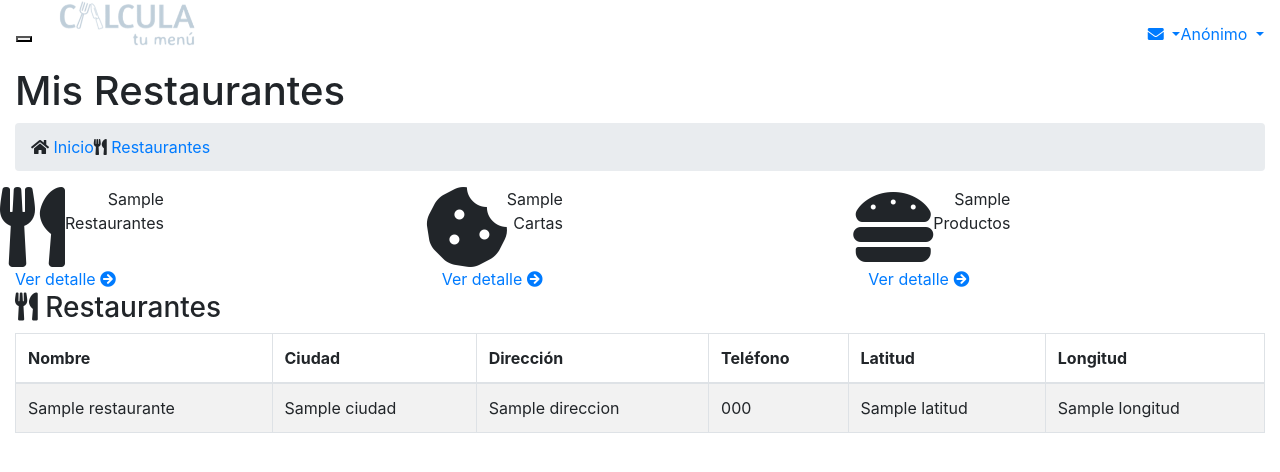
After one commit to JandroMejia97/CTM, a Django app: template templates/calculadora/restaurantes.html in a window 1280 px wide. The commit adds this page. Shown: the top 472 px of the page. Run offline with Django 3.2, Linux system fonts and the light colour scheme; the template is opened without the code that fills it: most values are stand-ins (such as "Sample title", 1, 10 or a date in 2020); some libraries are stand-ins or nearby versions.

Commit message:
Agregando funcionalidades | Gestion de restaurantes
Se añadió la vista de restaurantes y la vista para crear restaurantes, la cual, aún no está funcional

```diff
--- a/apps/calculadora/urls.py
+++ b/apps/calculadora/urls.py
@@ -7,4 +7,9 @@ app_name = 'calculadora'
 urlpatterns = [
     path('', views.home, name='home'),
     path('about/', views.about, name='about'),
+    path('ajax/id_pais/', views.load_data, name='countries'),
+    path('ajax/id_ciudad/', views.load_data, name='cities'),
+    path('restaurantes/', views.RestaurantesListView.as_view(), name='restaurantes'),
+    path('restaurantes/agregar/', views.RestauranteCreateView.as_view(), name='nuevo_restaurante'),
+
 ]
--- a/apps/novedades/urls.py
+++ b/apps/novedades/urls.py
@@ -7,5 +7,7 @@ app_name = 'novedades'
 urlpatterns = [
     path('contact/', views.ConsultaCreateView.as_view(), name='contact'),
     path('continentes/', views.import_continent, name='continent'),
+    path('idiomas/', views.import_language, name='lang'),
+    path('monedas/', views.import_currencies, name='currency'),
     path('paises/', views.import_country, name='country'),
 ]
--- /dev/null
+++ b/static/calculadora/js/myJs.js
@@ -0,0 +1,72 @@
+function addMessage(message){
+    if(message.user.first_name && message.user.last_name){
+        var user=message.user.first_name+' '+message.user.last_name;
+    }
+    else{
+        if (message.user.first_name){
+            var user = message.user.first_name;
+        }
+        else{
+            var user = message.user.username;
+        }
+    }
+    $("#messages").append(
+        "<li class='message-preview'>"
+            +"<a href=''>"
+                +"<div class='media'>"
+                    +"<div class='media-body'>"
+                        +"<h5 class='media-heading'>"
+                            +user
+                        +"</h5>"
+                        +"<p class='small text-muted'>"
+                            +"<i class='fa fa-clock-o'></i>"
+                            +message.hora
+                        +"</p>"
+                        +"<p><i class='fa fa-"+message.alert+"-circle'></i> "
+                            +message.result
+                        +"</p>"
+                    +"</div>"
+                +"</div>"
+            +"</a>"
+        +"</li>"
+    );
+}
+
+function getData(sendData, depData){
+    console.log('GET: ', sendData);
+    var send = $("#"+sendData).val();
+    console.log('AJAX: '+sendData);
+    $.ajax({
+        url: '/ajax/'+depData+'/',
+        type: 'GET',
+        data: {
+            'data': send,
+            'case': sendData,
+        },
+        success: function(data){
+            console.log("SUCCESS");
+        },
+        dataType: 'json'
+    }).done(function(data){
+    $("#"+depData).empty();
+        if(data.response != null){
+            $("#"+depData).append('<option value="" selected="">---------</option>');
+            $.each(data.response, function(index, value){
+                $("#"+depData).append(
+                    "<option id='"+value.id + "' value='" + value.id + "'>"
+                        + value.nombre
+                    + "</option>");
+            });
+            $("#"+depData).removeAttr('disabled');
+        }else{
+            $("#"+depData).append('<option value="" selected="">---------</option>');
+            $("#"+depData).attr('disabled','disabled');
+        }
+    }).fail(function(data) {
+        console.log("error");
+    }).always(function(data) {
+        addMessage(data.message);
+        console.log(data.message);
+        console.log("complete");
+    });
+  }
--- /dev/null
+++ b/templates/calculadora/restaurantes.html
@@ -0,0 +1,225 @@
+{% extends 'base.html' %}
+{% load static %}
+{% block title %}
+    Mis Restaurantes
+{% endblock title %}
+{% block custom_css %}
+    <link href="{% static 'calculadora/css/style.css' %}" rel="stylesheet" type="text/css">
+{% endblock custom_css %}
+{% block messages %}
+    {% for error in errors %}
+      <div class="alert alert-danger alert-dismissable">
+        <button type="button" class="close" data-dismiss="alert" aria-hidden="true">&times;</button>
+        <i class="fa fa-exclamation-triangle"></i>  {{ error }}
+      </div>
+    {% endfor %}
+{% endblock messages %}
+{% block content %}
+  {% load bootstrap %}
+  <!-- Cabecera de página -->
+  <div class="container-fluid">
+    <div class="row">
+      <div class="col-lg-12">
+        <h1 class="page-header">
+          Mis Restaurantes
+        </h1>
+        <ol class="breadcrumb">
+          <li>
+            <i class="fa fa-home"></i>
+            <a href="{% url 'calculadora:home' %}">Inicio</a>
+          </li>
+          <li class="active">
+            <i class="fa fa-utensils"></i>
+            <a href="{% url 'calculadora:home' %}">Restaurantes</a>
+          </li>
+        </ol>
+      </div>
+    </div>
+    <div class="row">
+        <div class="col-lg-4 col-md-6">
+            <div class="panel panel-green">
+                <div class="panel-heading">
+                    <div class="row">
+                        <div class="col-xs-3">
+                            <i class="fa fa-utensils fa-5x"></i>
+                        </div>
+                        <div class="col-xs-9 text-right">
+                            <div class="huge">
+                                {{ cant_restaurantes }}
+                            </div>
+                            <div>
+                                Restaurantes
+                            </div>
+                        </div>
+                    </div>
+                </div>
+                <a href="">
+                    <div class="panel-footer">
+                        <span class="pull-left">
+                            Ver detalle
+                        </span>
+                        <span class="pull-right">
+                            <i class="fa fa-arrow-circle-right"></i>
+                        </span>
+                        <div class="clearfix"></div>
+                    </div>
+                </a>
+            </div>
+        </div>
+        <div class="col-lg-4 col-md-6">
+            <div class="panel panel-primary">
+                <div class="panel-heading">
+                    <div class="row">
+                        <div class="col-xs-3">
+                            <i class="fa fa-cookie-bite fa-5x"></i>
+                        </div>
+                        <div class="col-xs-9 text-right">
+                            <div class="huge">
+                                {{ cant_cartas }}
+                            </div>
+                            <div>
+                                Cartas
+                            </div>
+                        </div>
+                    </div>
+                </div>
+                <a href="">
+                    <div class="panel-footer">
+                        <span class="pull-left">
+                            Ver detalle
+                        </span>
+                        <span class="pull-right">
+                            <i class="fa fa-arrow-circle-right"></i>
+                        </span>
+                        <div class="clearfix"></div>
+                    </div>
+                </a>
+            </div>
+        </div>
+        <div class="col-lg-4 col-md-6">
+            <div class="panel panel-red">
+                <div class="panel-heading">
+                    <div class="row">
+                        <div class="col-xs-3">
+                            <i class="fa fa-hamburger fa-5x"></i>
+                        </div>
+                        <div class="col-xs-9 text-right">
+                            <div class="huge">
+                                {{ cant_productos }}
+                            </div>
+                            <div>
+                                Productos
+                            </div>
+                        </div>
+                    </div>
+                </div>
+                <a href="">
+                    <div class="panel-footer">
+                        <span class="pull-left">
+                            Ver detalle
+                        </span>
+                        <span class="pull-right">
+                            <i class="fa fa-arrow-circle-right"></i>
+                        </span>
+                        <div class="clearfix"></div>
+                    </div>
+                </a>
+            </div>
+        </div>
+    </div>
+    <div class="row">
+      <div class="col-lg-12">
+        <div class="panel panel-default">
+            <div class="panel-heading">
+                <h3 class="panel-title">
+                    <i class="fa fa-utensils fw"></i>
+                    Restaurantes
+                </h3>
+            </div>
+            <div class="panel-body">
+                <div class="table-responsive">
+                    <table class="table table-bordered table-hover table-striped">
+                        {% if restaurantes %}
+                            <thead>
+                                <tr>
+                                    <th>
+                                        Nombre
+                                    </th>
+                                    <th>
+                                        Ciudad
+                                    </th>
+                                    <th>
+                                        Dirección
+                                    </th>
+                                    <th>
+                                        Teléfono
+                                    </th>
+                                    <th>
+                                        Latitud
+                                    </th>
+                                    <th>
+                                        Longitud
+                                    </th>
+                                </tr>
+                            </thead>
+                            <tbody>
+                                {% for restaurante in restaurantes %}
+                                    <tr>
+                                        <td>
+                                            {{ restaurante.nombre }}
+                                        </td>
+                                        <td>
+                                            {{ restaurante.ciudad }}
+                                        </td>
+                                        <td>
+                                            {{ restaurante.direccion }}
+                                        </td>
+                                        <td>
+                                            {{ restaurante.telefono }}
+                                        </td>
+                                        <td>
+                                            {{ restaurante.latitud  }}
+                                        </td>
+                                        <td>
+                                            {{ restaurante.longitud }}
+                                        </td>
+                                    </tr>
+                                {% endfor %}
+                            </tbody>
+                        {% else %}
+                            <div class="alert alert-danger alert-dismissable">
+                                <button type="button" class="close" data-dismiss="alert" aria-hidden="true">&times;</button>
+                                <i class="fa fa-exclamation-triangle"></i>
+                                ¡Oopps!
+                                <strong>
+                                    {% if user.first_name and user.last_name %}
+                                        {{ user.first_name }} {{ user.last_name }}
+                                    {% elif user.first_name %}
+                                        {{ user.first_name }}
+                                    {% else %}
+                                        {{ user.username }}
+                                    {% endif %}
+                                </strong>
+                                parece que aún no has registrado ningún restaurante
+                            </div>
+                            <div class="alert alert-info alert-dismissable">
+                                <button type="button" class="close" data-dismiss="alert" aria-hidden="true">&times;</button>
+                                <i class="fa fa-info-circle"></i>
+                                <a href="{% url 'calculadora:nuevo_restaurante' %}">
+                                    ¡Click aquí!
+                                </a>
+                                Para agregar un nuevo restaurante
+                            </div>
+                        {% endif %}
+                    </table>
+                </div>
+            </div>
+        </div>
+      </div>
+    </div>
+  </div>
+{% endblock content %}
+
+{% block sb_admin_custom_js %}
+    <script src="{% static 'calculadora/js/myJs.js' %}"></script>
+{% endblock sb_admin_custom_js %}
--- a/templates/navegation.html
+++ b/templates/navegation.html
@@ -21,7 +21,7 @@
                     <i class="fa fa-envelope"></i>
                     <b class="caret"></b>
                 </a>
-                <ul class="dropdown-menu message-dropdown">
+                <ul id="messages" class="dropdown-menu message-dropdown">
                     {% if messages %}
                         {% block messages %}
                             {% for message in messages %}
--- a/templates/sidebar.html
+++ b/templates/sidebar.html
@@ -10,19 +10,19 @@
         {% if user.is_authenticated %}
             <li>
                 <a href="javascript:;" data-toggle="collapse" data-target="#restaurante">
-                    <i class="fa fa-fw fa-cutlery"></i>
+                    <i class="fa fa-fw fa-utensils"></i>
                     Restaurante
                     <i class="fa fa-fw fa-caret-down"></i>
                 </a>
                 <ul id="restaurante" class="collapse">
                     <li {% if nav_active == "restaurante_gestionar" %}class="active"{% endif %}>
-                        <a href="">
+                        <a href="{% url 'calculadora:restaurantes' %}">
                             <i class="fa fa-fw fa-wrench"></i>
                             Gestionar
                         </a>
                     </li>
                     <li {% if nav_active == "restaurante_nuevo" %}class="active"{% endif %}>
-                        <a href="">
+                        <a href="{% url 'calculadora:nuevo_restaurante' %}">
                             <i class="fa fa-fw fa-plus"></i>
                             Nuevo
                         </a>
@@ -56,7 +56,7 @@
                     </li>
                     <li>
                         <a href="{% url 'logout' %}">
-                            <i class="fa fa-fw fa-sign-out" aria-hidden="true"></i>
+                            <i class="fa fa-fw fa-sign-out-alt" aria-hidden="true"></i>
                             Cerrar Sesión
                         </a>
                     </li>
```
Also changed, not shown: apps/calculadora/forms.py (+47 -1 lines), apps/calculadora/models.py (+20 -9 lines), apps/calculadora/views.py (+134 -0 lines), apps/novedades/views.py (+21 -1 lines), templates/calculadora/restaurante.html (added, +62 -0 lines), apps/calculadora/migrations/0015_auto_20190507_0057.py (added), apps/calculadora/migrations/0016_auto_20190507_0102.py (added), apps/calculadora/migrations/0017_auto_20190507_0102.py (added), apps/calculadora/migrations/0018_auto_20190509_0039.py (added).
